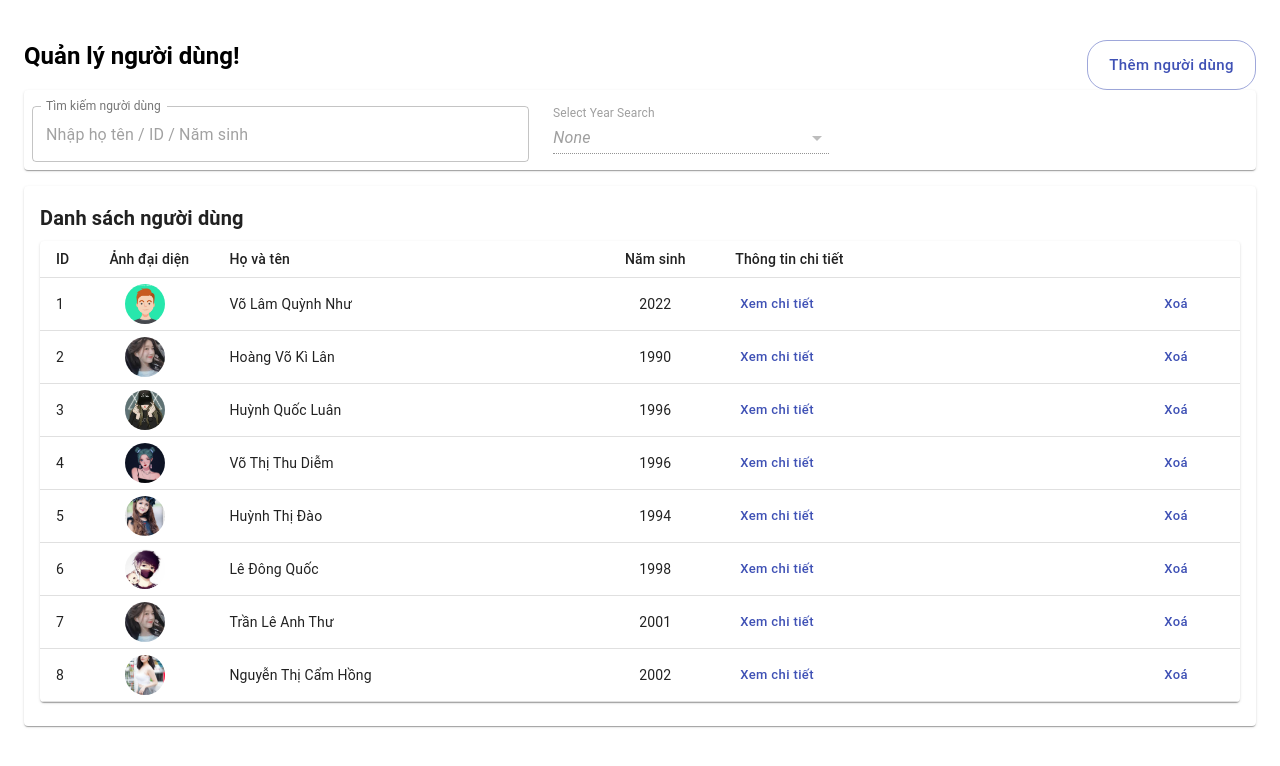
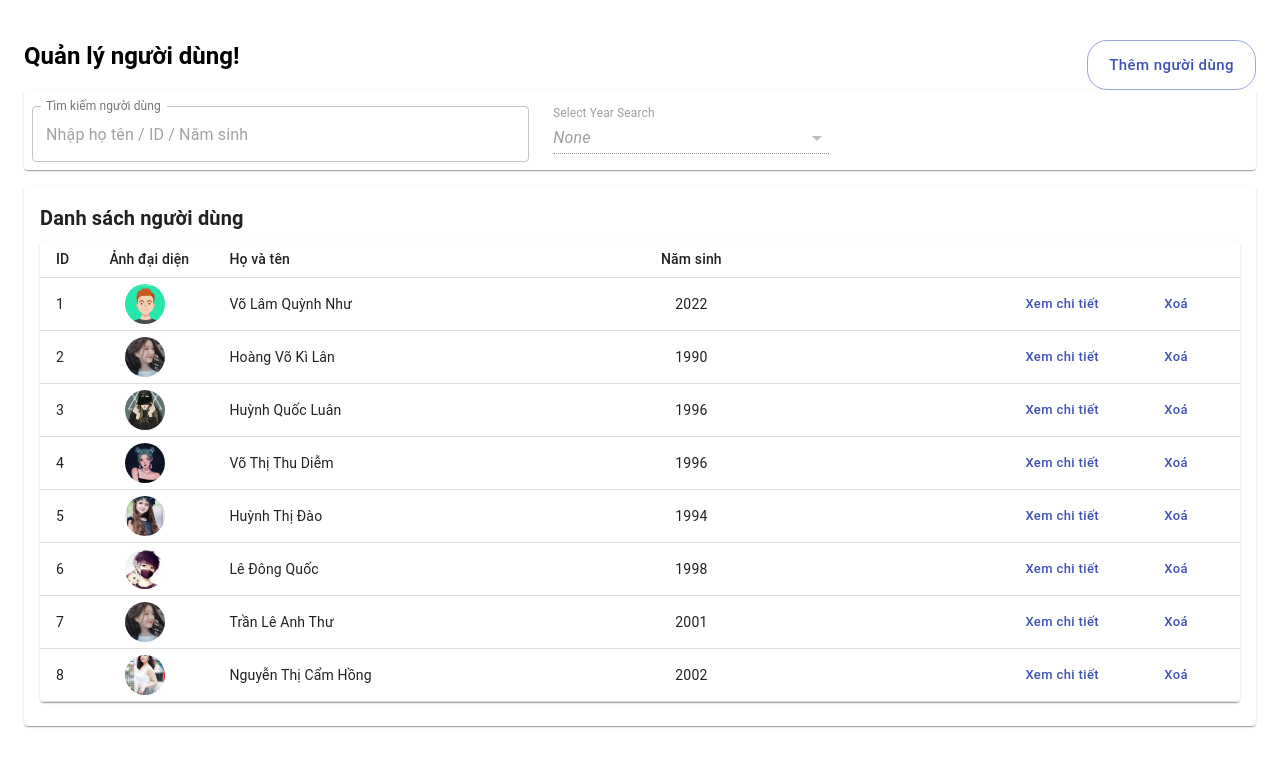
Before and after one commit to 1660334/FindUser, a React (Create React App) app: page / in a window 1280 px wide. Shown: the top 766 px of the page. Built offline with nearby package versions, Linux system fonts and the light colour scheme.

Commit message:
edit form

```diff
--- a/src/containers/User/Table/TableListUser.js
+++ b/src/containers/User/Table/TableListUser.js
@@ -153,7 +153,7 @@ export default function TableListUser(props) {
                       >
                         Năm sinh
                       </TableCell>
-                      <TableCell>Thông tin chi tiết</TableCell>
+                      <TableCell align="right"></TableCell>
                       <TableCell className={classes.widthTableCell}></TableCell>
                     </TableRow>
                   </TableHead>
@@ -179,7 +179,7 @@ export default function TableListUser(props) {
                           >
                             {user.bornyear}
                           </TableCell>
-                          <TableCell>
+                          <TableCell align="right">
                             <AtomButton
                               className={classes.button}
                               component={"span"}
```
